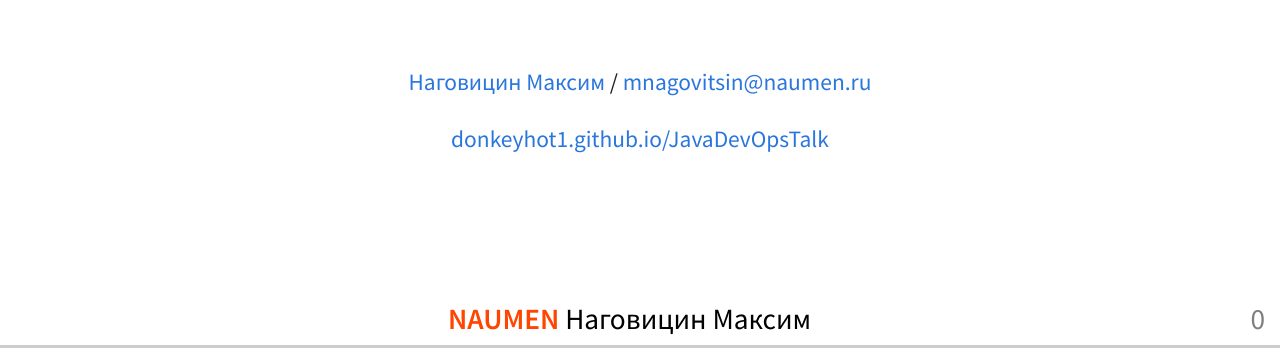
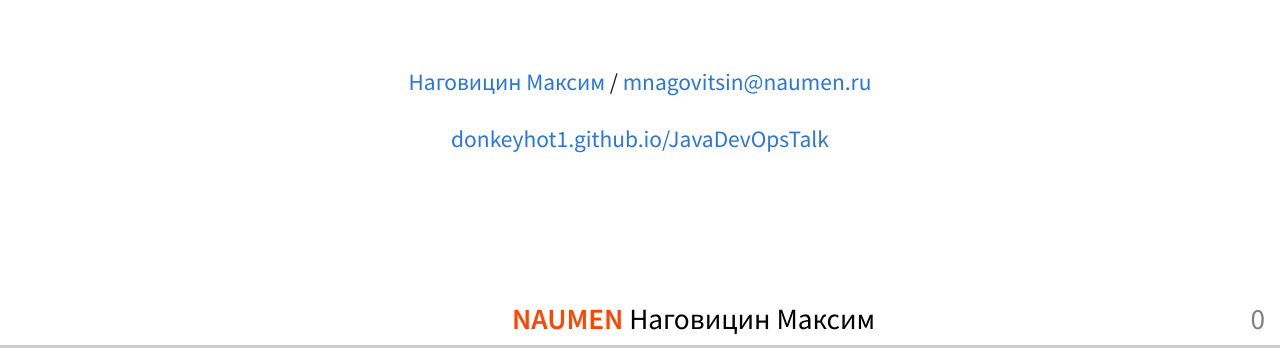
Before and after one commit to pakuzmi/JavaDevOpsTalk, a plain HTML site: page index.html in a window 1280 px wide. Shown: the part 452-800 px from the top of the page. Drawn offline with Linux system fonts and the light colour scheme.

Commit message:
fix footer

```diff
--- a/index.html
+++ b/index.html
@@ -65,7 +65,7 @@
                 color: black;
 
                 position: absolute;
-                left: 35%;
+                left: 40%;
                 bottom: 0.5em;
             }
             .corp-name {
```
